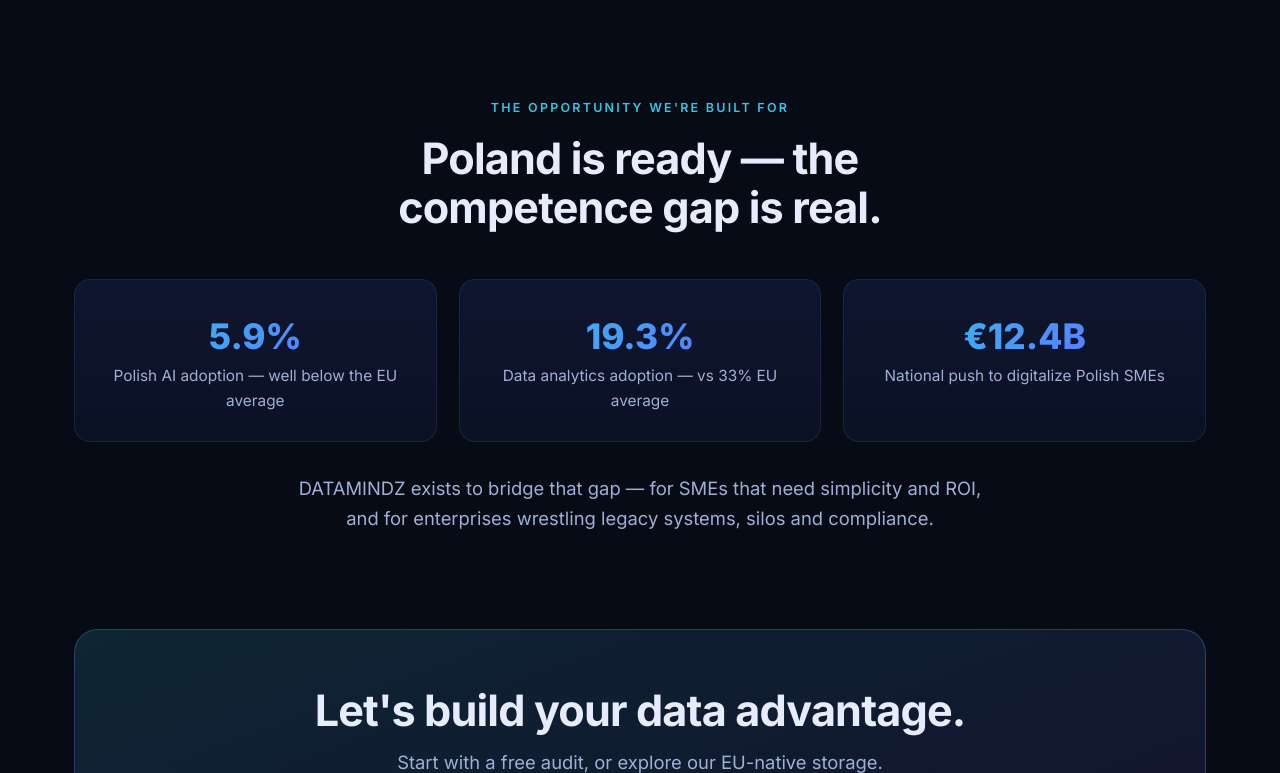
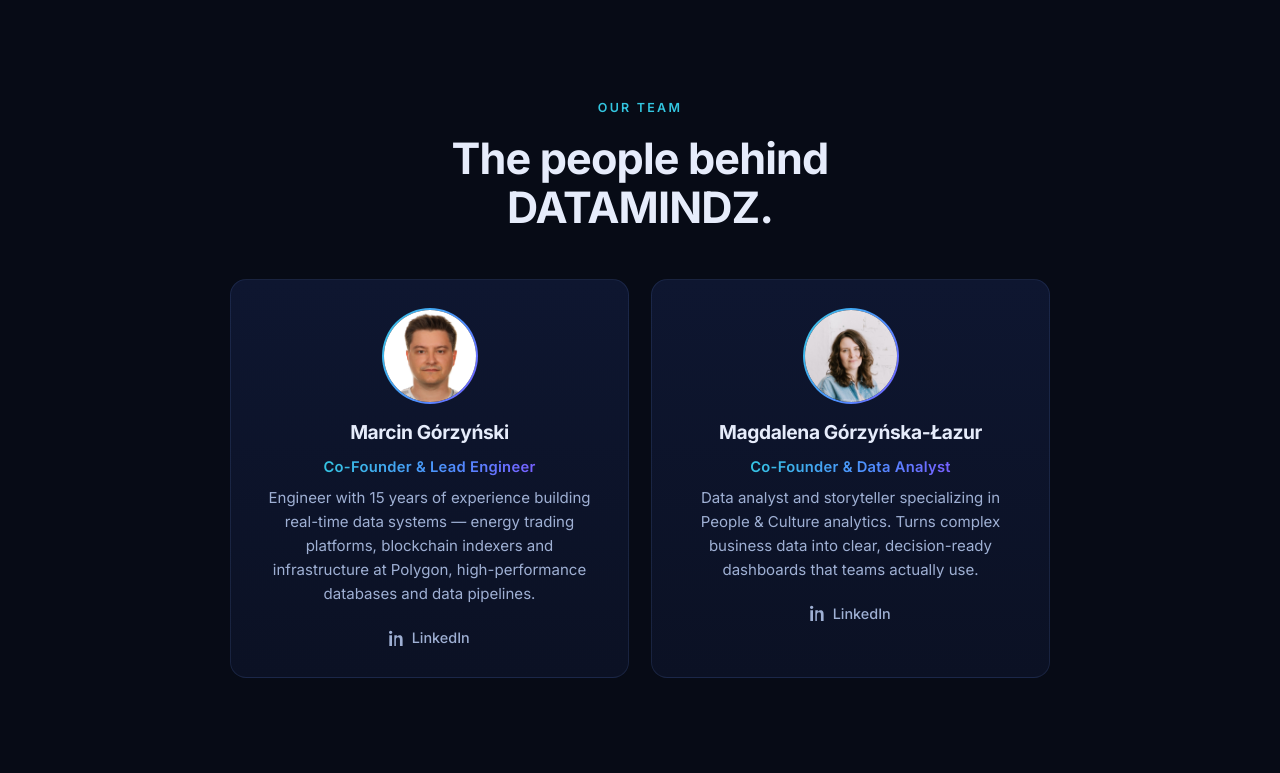
Before and after one commit to datamindzio/website, a React (Vite) app: page /about in a window 1280 px wide. Shown: the part 1587-2360 px from the top of the page. Built offline with nearby package versions, Linux system fonts and the light colour scheme.

Commit message:
feat(about): add team section with co-founder profiles
Photos served from public/team; cards reuse existing card/grid
patterns with new team-* styles.

```diff
--- a/src/index.css
+++ b/src/index.css
@@ -123,6 +123,18 @@ p{margin:0 0 1rem}
 .card--link::after{content:"→";position:absolute;top:24px;right:24px;color:var(--muted-2);transition:.2s}
 .card--link:hover::after{color:var(--cyan);transform:translateX(3px)}
 
+/* ===== Team ===== */
+.team-grid{max-width:820px;margin:0 auto}
+.team-card{display:flex;flex-direction:column;align-items:center;text-align:center;gap:6px}
+.team-avatar{width:96px;height:96px;border-radius:50%;object-fit:cover;margin-bottom:12px;
+  border:2px solid transparent;background:linear-gradient(var(--bg-2),var(--bg-2)) padding-box,var(--grad) border-box}
+.team-role{font-size:.92rem;font-weight:600;letter-spacing:.02em}
+.team-card p{font-size:.94rem}
+.team-link{display:inline-flex;align-items:center;gap:.45em;margin-top:14px;font-size:.9rem;
+  color:var(--muted);font-weight:500;transition:.18s}
+.team-link:hover{color:var(--cyan)}
+.team-link svg{width:16px;height:16px}
+
 /* ===== Section heading ===== */
 .sec-head{max-width:62ch;margin-bottom:48px}
 .sec-head.center{margin-left:auto;margin-right:auto}
--- a/src/pages/About.tsx
+++ b/src/pages/About.tsx
@@ -2,6 +2,53 @@ import { Link } from 'react-router-dom'
 import Header from '../components/Header'
 import Footer from '../components/Footer'
 import { useReveal } from '../hooks/useReveal'
+
+type TeamMember = {
+  name: string
+  role: string
+  bio: string
+  photo: string
+  linkedin: string
+}
+
+const team: TeamMember[] = [
+  {
+    name: 'Marcin Górzyński',
+    role: 'Co-Founder & Lead Engineer',
+    bio: 'Engineer with 15 years of experience building real-time data systems — energy trading platforms, blockchain indexers and infrastructure at Polygon, high-performance databases and data pipelines.',
+    photo: '/team/marcin-gorzynski.jpeg',
+    linkedin: 'https://www.linkedin.com/in/marcin-gorzynski/',
+  },
+  {
+    name: 'Magdalena Górzyńska-Łazur',
+    role: 'Co-Founder & Data Analyst',
+    bio: 'Data analyst and storyteller specializing in People & Culture analytics. Turns complex business data into clear, decision-ready dashboards that teams actually use.',
+    photo: '/team/magdalena-gorzynska-lazur.jpeg',
+    linkedin: 'https://www.linkedin.com/in/magdalena-lazur/',
+  },
+]
+
+function TeamCard({ member }: { member: TeamMember }) {
+  return (
+    <div className="card team-card reveal">
+      <img className="team-avatar" src={member.photo} alt={member.name} />
+      <h3>{member.name}</h3>
+      <div className="team-role text-grad">{member.role}</div>
+      <p>{member.bio}</p>
+      <a
+        className="team-link"
+        href={member.linkedin}
+        target="_blank"
+        rel="noopener noreferrer"
+      >
+        <svg viewBox="0 0 24 24" fill="currentColor" aria-hidden="true">
+          <path d="M4.98 3.5C4.98 4.88 3.87 6 2.5 6S0 4.88 0 3.5 1.12 1 2.5 1s2.48 1.12 2.48 2.5zM.5 8h4V24h-4V8zm7.5 0h3.8v2.2h.05c.53-1 1.83-2.2 3.77-2.2 4.03 0 4.78 2.65 4.78 6.1V24h-4v-8.5c0-2.03-.04-4.64-2.83-4.64-2.83 0-3.27 2.21-3.27 4.5V24H8V8z" />
+        </svg>
+        LinkedIn
+      </a>
+    </div>
+  )
+}
 
 export default function About() {
   useReveal()
@@ -103,6 +150,21 @@ export default function About() {
         </div>
       </section>
 
+      {/* TEAM */}
+      <section className="section" style={{ paddingTop: '0' }}>
+        <div className="container">
+          <div className="sec-head center reveal">
+            <span className="eyebrow">Our team</span>
+            <h2>The people behind DATAMINDZ.</h2>
+          </div>
+          <div className="grid grid-2 team-grid">
+            {team.map((member) => (
+              <TeamCard key={member.name} member={member} />
+            ))}
+          </div>
+        </div>
+      </section>
+
       {/* OPPORTUNITY */}
       <section className="section" style={{ paddingTop: '0' }}>
         <div className="container">
```
Also changed, not shown: public/team/magdalena-gorzynska-lazur.jpeg (added), public/team/marcin-gorzynski.jpeg (added).
